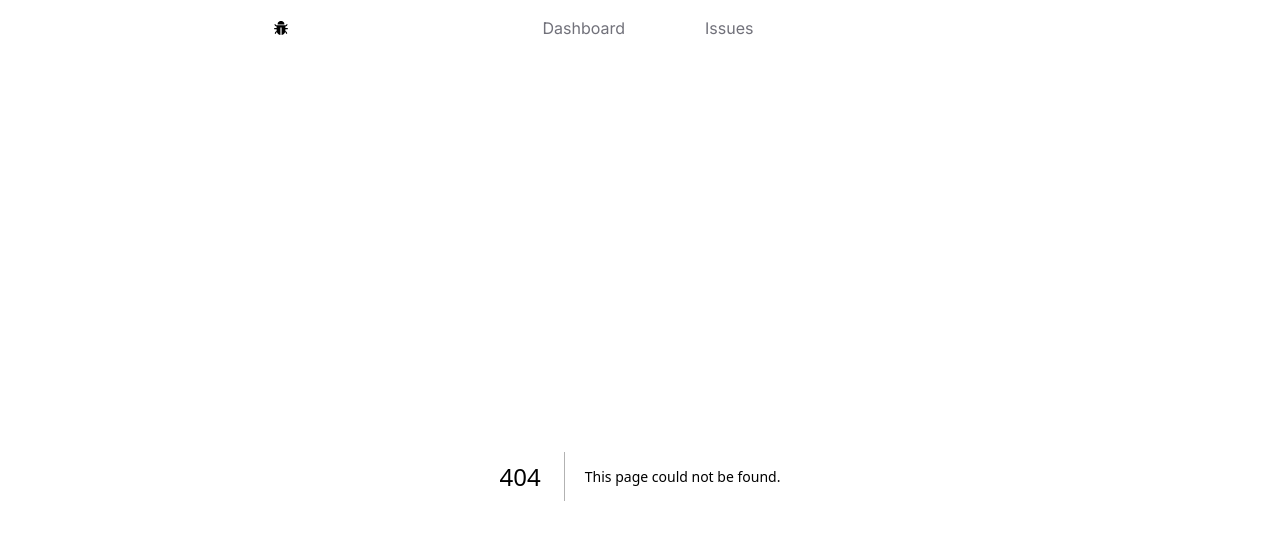
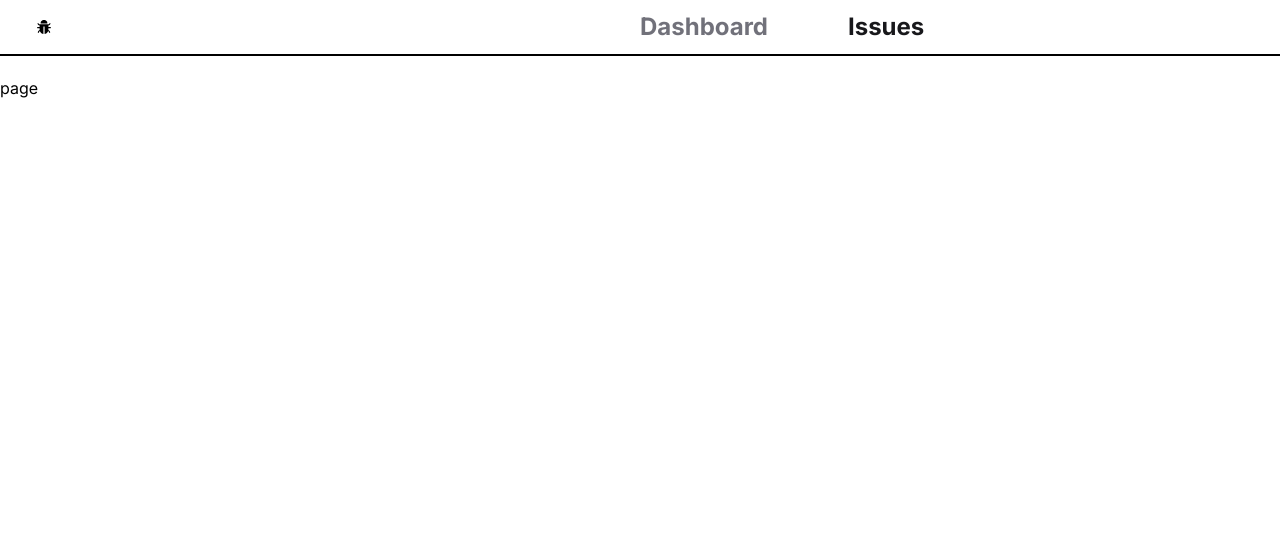
Before and after one commit to SankalpHaritash21/mini-jest, a Next.js app: page /issues in a window 1280 px wide. Before the commit this address had no page. Shown: the top 540 px of the page. Built offline with nearby package versions, Linux system fonts and the light colour scheme.

Commit message:
Style Navbar

```diff
--- a/app/NavBar.tsx
+++ b/app/NavBar.tsx
@@ -1,23 +1,32 @@
+"use client";
 import Link from "next/link";
+import { usePathname } from "next/navigation";
 import React from "react";
 import { AiFillBug } from "react-icons/ai";
+import classNames from "classnames";
 
 const NavBar = () => {
+  const currentPath = usePathname();
+
   const links = [
     { label: "Dashboard", href: "/" },
-    { label: "Issues", href: "/issues/list" },
+    { label: "Issues", href: "/issues" },
   ];
 
   return (
-    <nav className="flex items-center justify-evenly h-14 mb-5 px-5 select-none">
-      <Link href="/">
+    <nav className="flex items-center justify-evenly h-14 mb-5 px-5 select-none border-b-black border-b-2">
+      <Link href="/" className="w-1/2 px-4">
         <AiFillBug />
       </Link>
-      <ul className="flex items-center space-x-20">
+      <ul className="flex items-center space-x-20 w-1/2 justify-start text-2xl font-bold">
         {links.map((link) => (
           <li key={link.href}>
             <Link
-              className={"text-zinc-500 hover:text-zinc-900"}
+              className={classNames({
+                "text-zinc-900": link.href === currentPath,
+                "text-zinc-500": link.href !== currentPath,
+                "hover:text-zinc-800 transition-colors": true,
+              })}
               href={link.href}
             >
               {link.label}
@@ -25,7 +34,6 @@ const NavBar = () => {
           </li>
         ))}
       </ul>
-      <div></div>
     </nav>
   );
 };
--- /dev/null
+++ b/app/issues/page.tsx
@@ -0,0 +1,7 @@
+import React from "react";
+
+const page = () => {
+  return <div>page</div>;
+};
+
+export default page;
--- a/package.json
+++ b/package.json
@@ -9,6 +9,7 @@
     "lint": "next lint"
   },
   "dependencies": {
+    "classnames": "^2.5.1",
     "next": "14.1.0",
     "react": "^18",
     "react-dom": "^18",
```
Also changed, not shown: 1 other file (tests, documents, lock files or other folders).
